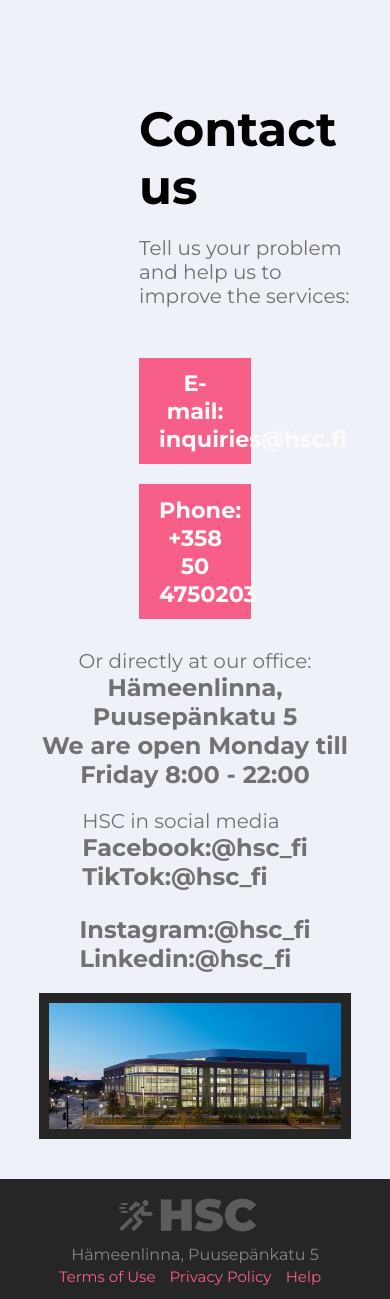
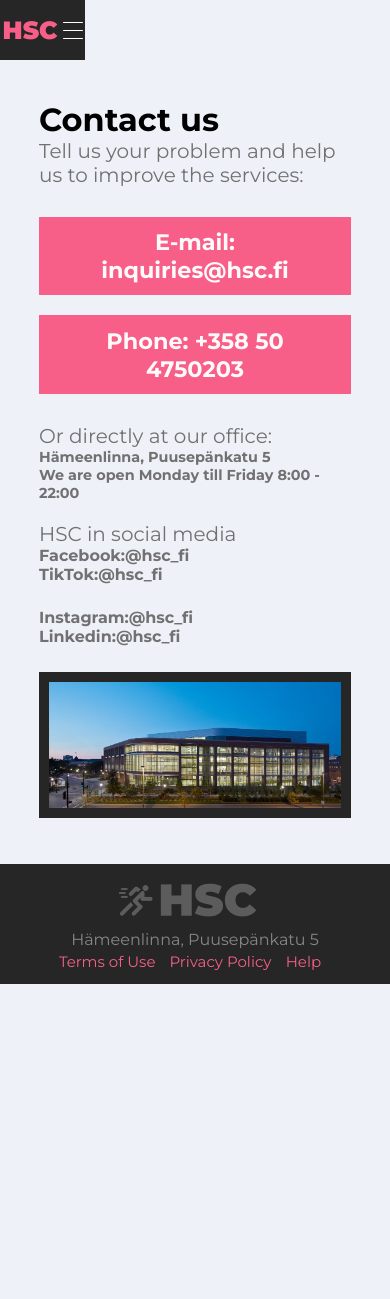
Before and after one commit to PopekD/Sports-Club, a PHP site: page /pages/contact.html in a window 390 px wide. After the commit the page ends 984 px from the top, so only its background shows below. Run offline with PHP 8.4, Linux system fonts and the light colour scheme.

Commit message:
Final version of the website
Added navigation menu to the whole pages. Imran fixed Contact Us page's responsiveness and menu by himself but couldn't push the changes to Git, that's why I'm doing it. Also I fixed some troubles with adaptivity and added a link to the logo in the header.

```diff
--- a/pages/contact.html
+++ b/pages/contact.html
@@ -9,7 +9,7 @@
 </head>
 <body>
 		<header>
-			<h3 class="logo">HSC</h3>
+			<h3 class="logo"><a href="../index.html">HSC</a></h3>
 			<div class="menu1">
 				<a href="../index.html">Home</a>
 				<a href="../pages/schedule.html">Schedule</a>
@@ -20,6 +20,23 @@
 				<a href="#">Sign Up</a>
 				<a href="#">Log In</a>
 			</div>
+            <section class="top-nav">
+                <div class="logo2">
+                  HSC
+                </div>
+                <input id="menu-toggle" type="checkbox" />
+                <label class='menu-button-container' for="menu-toggle">
+                <div class='menu-button'></div>
+              </label>
+                <ul class="menu">
+                  <li><a href="../index.html">Home</a></li>
+                  <li><a href="membership.html">Membership</a></li>
+                  <li><a href="schedule.html">Schedule</a></li>
+                  <li><a href="contact.html">Contact</a></li>
+                  <li><a href="#" class="reg">Sign Up</a></li>
+				  <li><a href="#" class="reg">Log In</a></li>
+                </ul>
+              </section>
 		</header>
         <div class="contactmain">
             <div class="contactinfo">
--- a/pages/membership.html
+++ b/pages/membership.html
@@ -17,7 +17,7 @@
 </head>
 <body>
     <header>
-        <h3 class="logo">HSC</h3>
+        <h3 class="logo"><a href="../index.html">HSC</a></h3>
         <div class="menu1">
 
             <a href="../index.html">Home</a>
--- a/style.css
+++ b/style.css
@@ -238,7 +240,7 @@
 	display: flex;
 	flex-direction: column;
 	justify-content: flex-start;
-	height: 100%;
+
 	padding: 0 10%;
 }
 .contactinfo {
@@ -625,7 +651,12 @@
 	height: 100%;
 	padding: 0 3%;
   }
-
+  .membershipmain{
+	  height: 100vh;
+  }
+  .contactmain{
+	  height: 100vh;
+  }
   .menu-button-container {
 	height: 100%;
 	width: 30px;
@@ -709,10 +740,62 @@
     color: white;
     background-color: #222;
   }
+  .CU{
+	  font-size: 2em;
+	  margin: 0;
+	  padding: 0;
   }
-@media only screen and (max-width: 526px) {
-	h2 {
-		font-size: 1.5em;
+  .normalt1{
+	  margin: 0;
+  }
+  .BT{
+	  margin: 20px 0 ;
+  }
+  .BT1{
+	  margin:10px 0px;
+  }
+  .BT1:nth-child(1){
+	  margin: 10px 0px;
+  }
+  .CT{
+	  align-items: baseline;
+  }
+  .Office{
+	  align-self: baseline;
+	  text-align: inherit;
+  }
+  .bold{
+	  font-size: .9em;
+  }
+  .SC1{
+	  font-size: 1em;
+  }
+  .SC2{
+	  font-size: 1em;
+  }
+  .contactimage{
+	  margin: auto;
+  }
+  .contactinfo{
+	  flex: 0;
+  }
+
+  .buypass{
+	width: 14em;
+}
+
+.pass{
+	width: 10em;
+	font-size: 1em;
+	margin: 20px 0px;
+	align-self: center;
+
+}
+.pass:nth-child(2){
+	display: none;
+}
+.pass:nth-child(3){
+	display: none;
 }
 .bm1{
 	font-size: 1em;
```
Also changed, not shown: other parts of style.css (+42 -19 lines), index.html (+18 -1 lines), pages/schedule.html (+18 -1 lines). Lines whose indentation alone changed are shown as unchanged.
